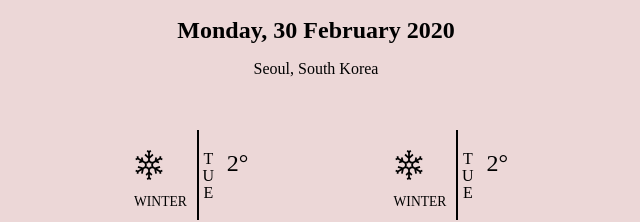
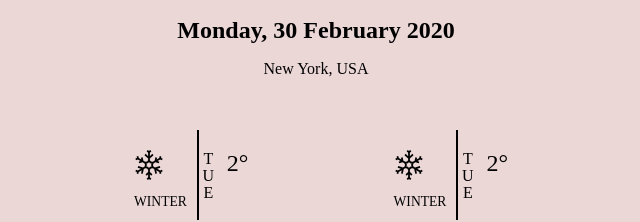
Before and after one commit to dev-billy/mws_alc_challenge, a website: page index.html in a window 1280 px wide. Shown: the part 199-421 px from the top of the page, 324-964 px from the left. Drawn offline with Linux system fonts and the light colour scheme.

Commit message:
Updated static location

```diff
--- a/index.html
+++ b/index.html
@@ -26,7 +26,7 @@
             <h2>Monday, 30 February 2020</h2>
         </div>
         <div class="weather_location">
-            <h3>Seoul, South Korea</h3>
+            <h3>New York, USA </h3>
         </div>
     </main>
    <div class="nextWeather">
```
